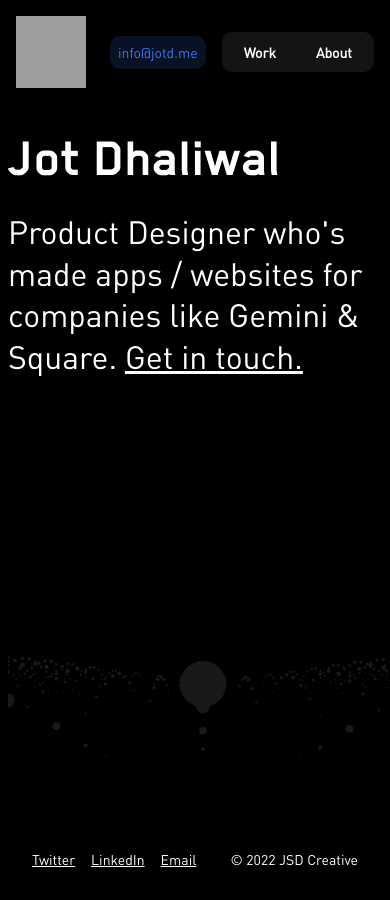
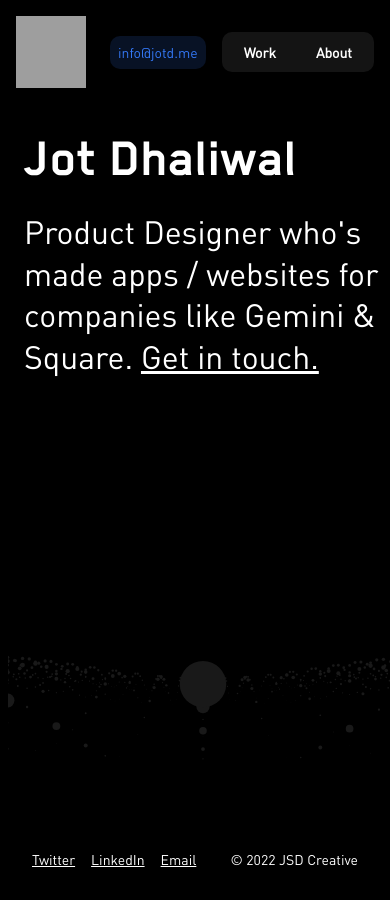
Before and after one commit to jotd/jotd-portfolio, a Jekyll site: the page index.html, which Jekyll copies as it is, in a window 390 px wide and 900 px high. Built offline with Jekyll 4.4.1, drawn with Linux system fonts in a browser that asks for light colours; grey boxes are pictures that could not be loaded.

Commit message:
Update styles.css

```diff
--- a/css/styles.css
+++ b/css/styles.css
@@ -34,8 +34,9 @@
     align-content: center;
     justify-content: center;
     align-items: flex-start;
+    margin-left: 16px;
   }
-} }
+}
 
 
 .content-body {
```
